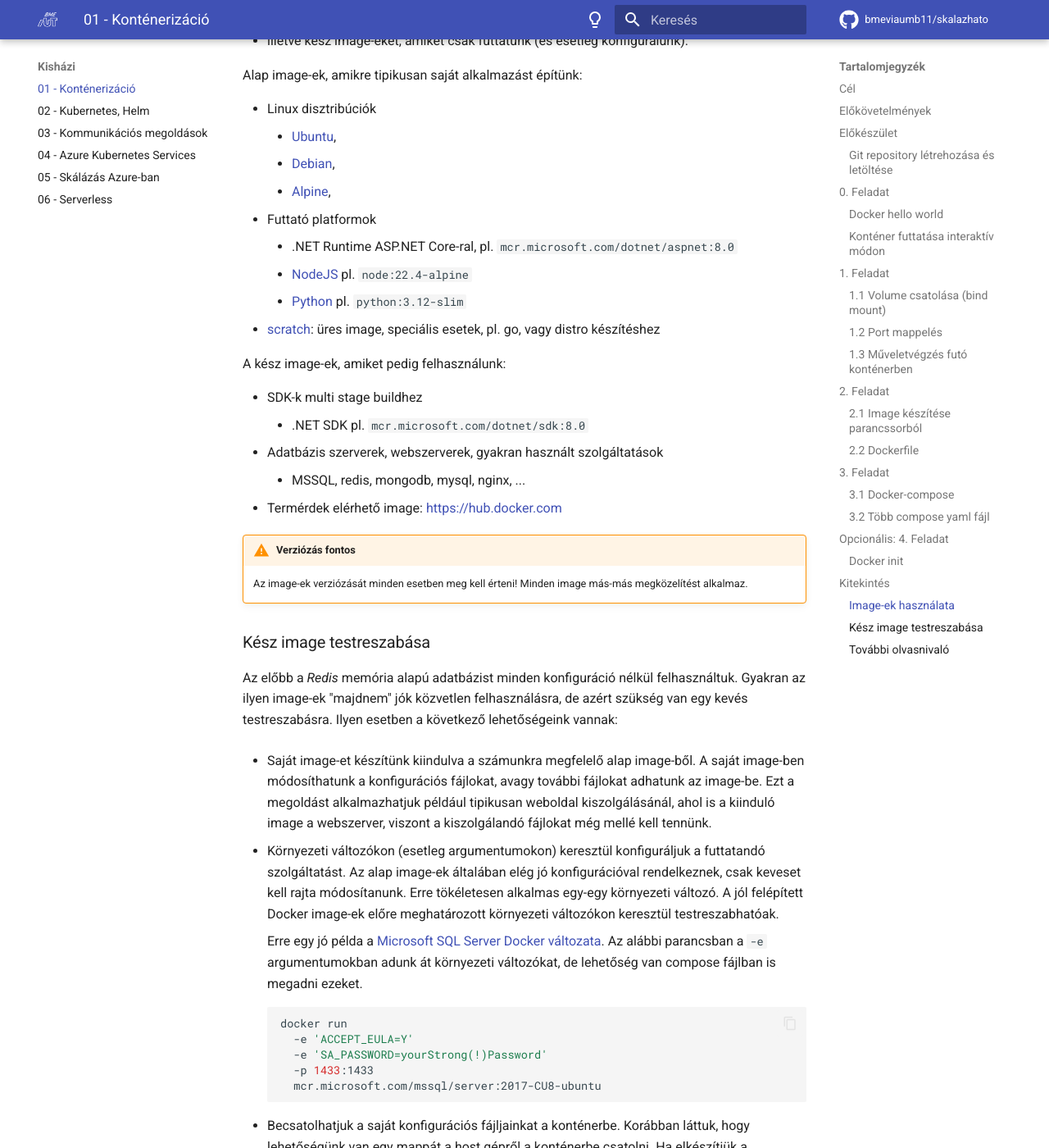
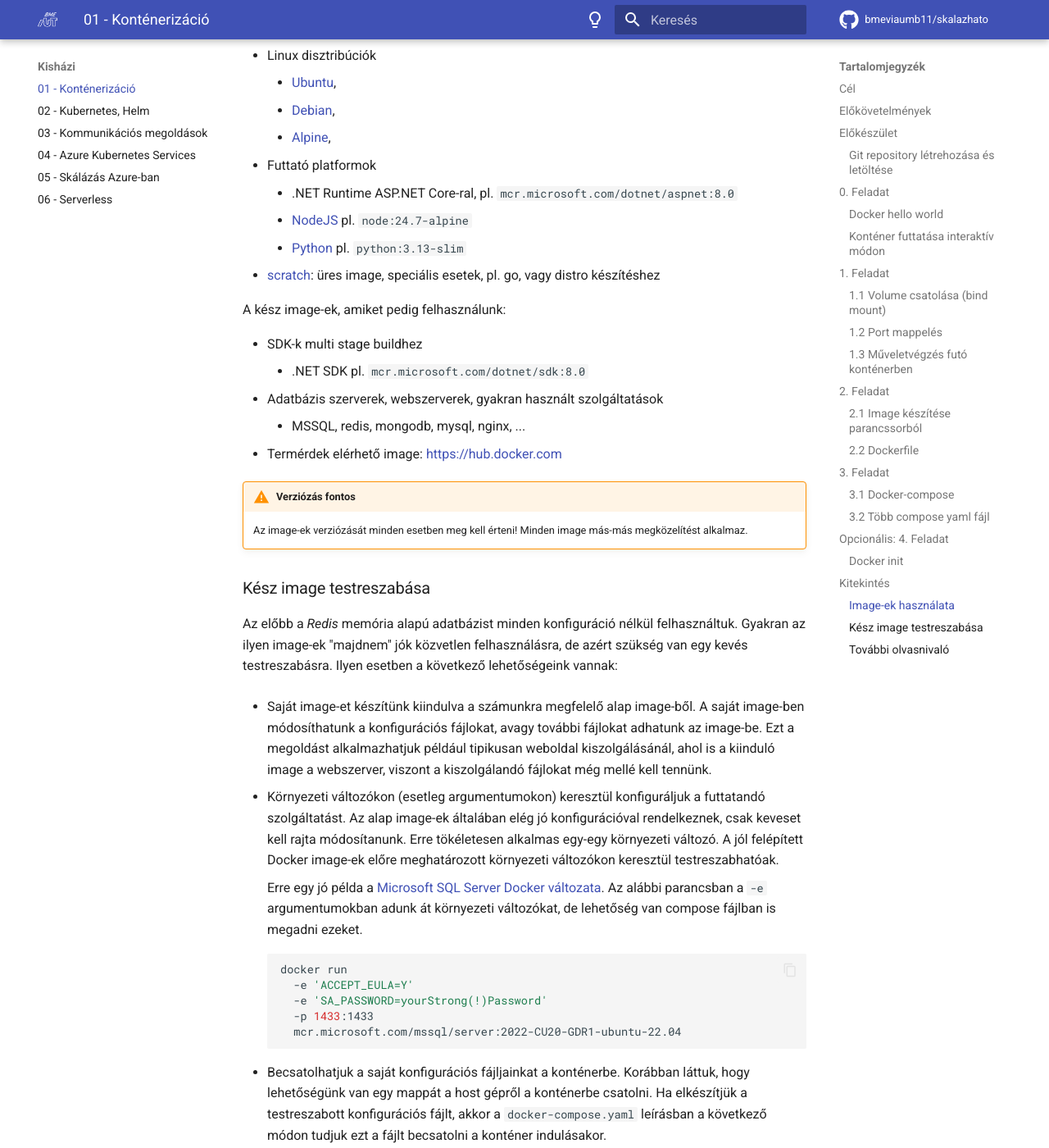
Before and after one commit to bmeviaumb11/skalazhato, an MkDocs documentation site: the page built from docs/homework/01-docker/index.md, in a window 1280 px wide and 1400 px high, scrolled down 14803 px. Shown: the whole window at 82% size. Built offline with MkDocs 1.6.1 and Material for MkDocs 9.7.7, drawn with Linux system fonts in a browser that asks for light colours; emoji names are drawn with the system emoji font; comment, search, counter and statistics services are not loaded; some of the changed text lies outside the part shown.

Commit message:
Upgrade Docker and Redis images in documentation
update for 2025 semester

````diff
--- a/docs/homework/01-docker/index.md
+++ b/docs/homework/01-docker/index.md
@@ -413,7 +411,7 @@
    A Dockerfile egy szöveges fájl, ami tartalmazza az image létrehozásának lépéseit, mint egy recept.
 
     ```dockerfile
-    FROM python:3.12-slim
+    FROM python:3.13-slim
 
     WORKDIR /app
     COPY . /app
@@ -659,8 +657,8 @@
     - [Alpine](https://hub.docker.com/_/alpine),
 - Futtató platformok
     - .NET Runtime ASP.NET Core-ral, pl. `mcr.microsoft.com/dotnet/aspnet:8.0`
-    - [NodeJS](https://hub.docker.com/_/node) pl. `node:22.4-alpine`
-    - [Python](https://hub.docker.com/_/python) pl. `python:3.12-slim`
+    - [NodeJS](https://hub.docker.com/_/node) pl. `node:24.7-alpine`
+    - [Python](https://hub.docker.com/_/python) pl. `python:3.13-slim`
 - [scratch](https://hub.docker.com/_/scratch): üres image, speciális esetek, pl. go, vagy distro készítéshez
 
 A kész image-ek, amiket pedig felhasználunk:
@@ -696,7 +694,7 @@
       -e 'ACCEPT_EULA=Y'
       -e 'SA_PASSWORD=yourStrong(!)Password'
       -p 1433:1433
-      mcr.microsoft.com/mssql/server:2017-CU8-ubuntu
+      mcr.microsoft.com/mssql/server:2022-CU20-GDR1-ubuntu-22.04
     ```
 
 - Becsatolhatjuk a saját konfigurációs fájljainkat a konténerbe.
````
Also changed, not shown: other parts of docs/homework/01-docker/index.md (+2 -4 lines).
